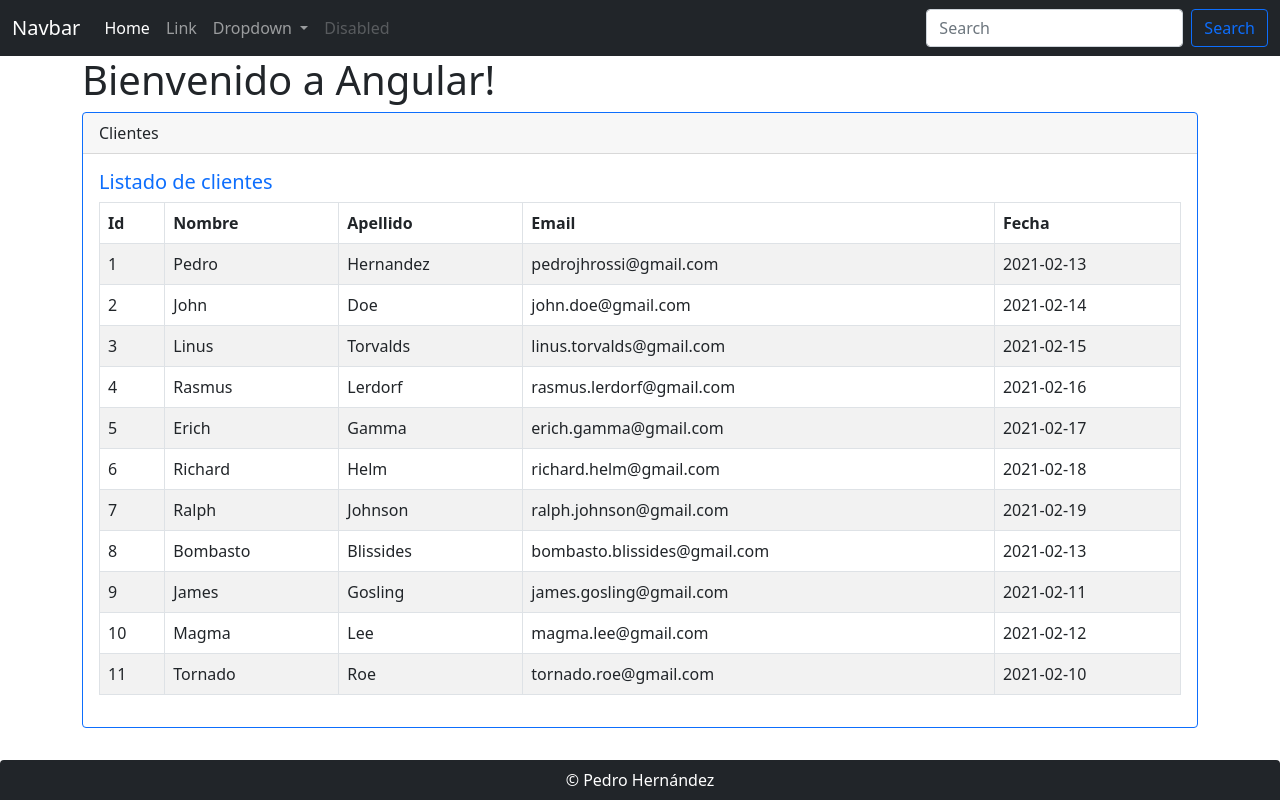
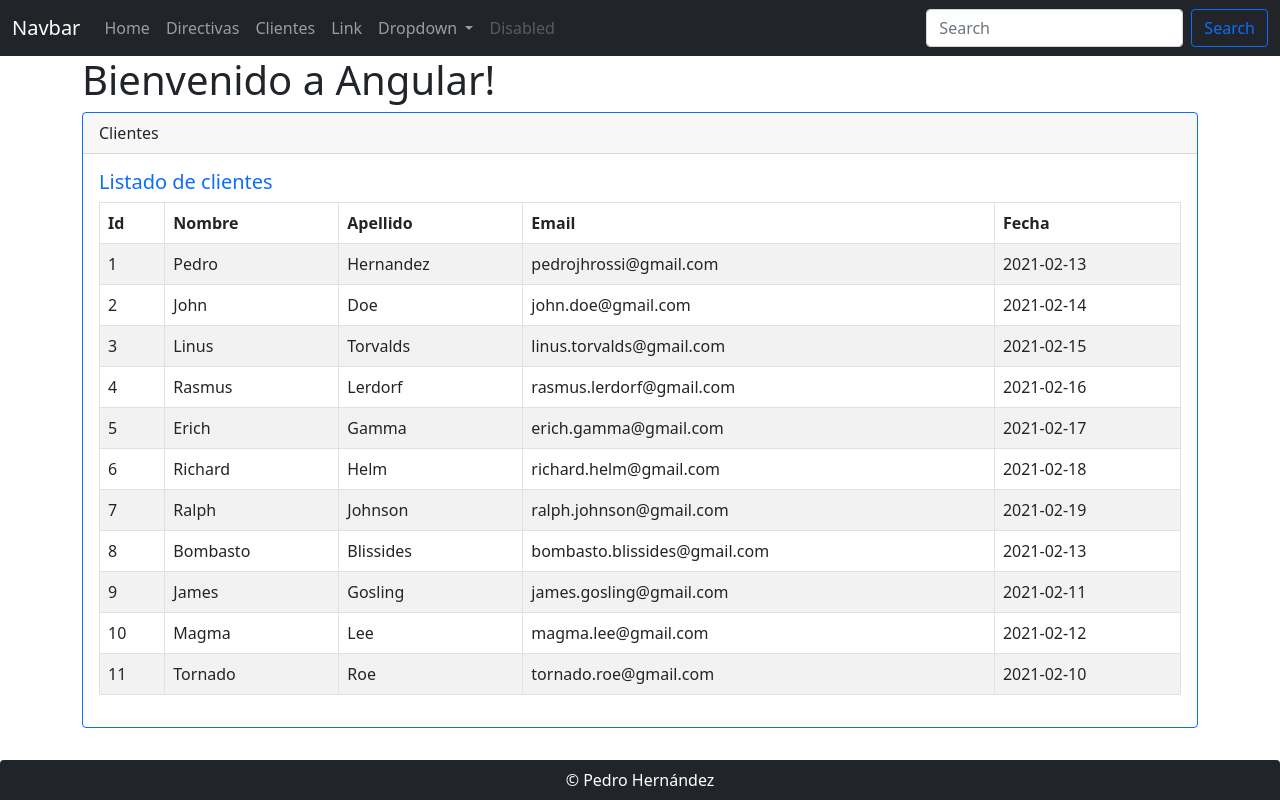
Before and after one commit to pedrojhrossi/angular, an Angular app: page /clientes in a window 1280 px wide. Built offline with nearby package versions, Linux system fonts and the light colour scheme.

Commit message:
Implementando rutas y navegacion

```diff
--- a/src/app/app.component.html
+++ b/src/app/app.component.html
@@ -1,12 +1,8 @@
 <app-header></app-header>
 <div class="container">
   <h1>{{ title }}!</h1>
-  <!--
-  <ul>
-    <li>Curso: {{ curso }}</li>
-    <li>Profesor: {{ profesor }}</li>
-  </ul> -->
-  <!-- <app-directiva></app-directiva> -->
-  <app-clientes></app-clientes>
+
+  <router-outlet></router-outlet>
+
 </div>
 <app-footer></app-footer>
--- a/src/app/header/header.component.html
+++ b/src/app/header/header.component.html
@@ -8,7 +8,13 @@
     <div class="collapse navbar-collapse" id="navbarSupportedContent">
       <ul class="navbar-nav me-auto mb-2 mb-lg-0">
         <li class="nav-item">
-          <a class="nav-link active" aria-current="page" href="#">Home</a>
+          <a class="nav-link" aria-current="page" href="#">Home</a>
+        </li>
+        <li class="nav-item" routerLinkActive="active">
+          <a class="nav-link" routerLink="/directivas">Directivas</a>
+        </li>
+        <li class="nav-item" routerLinkActive="active">
+          <a class="nav-link" routerLink="/clientes">Clientes</a>
         </li>
         <li class="nav-item">
           <a class="nav-link" href="#">Link</a>
```
Also changed, not shown: src/app/app.module.ts (+9 -2 lines).
